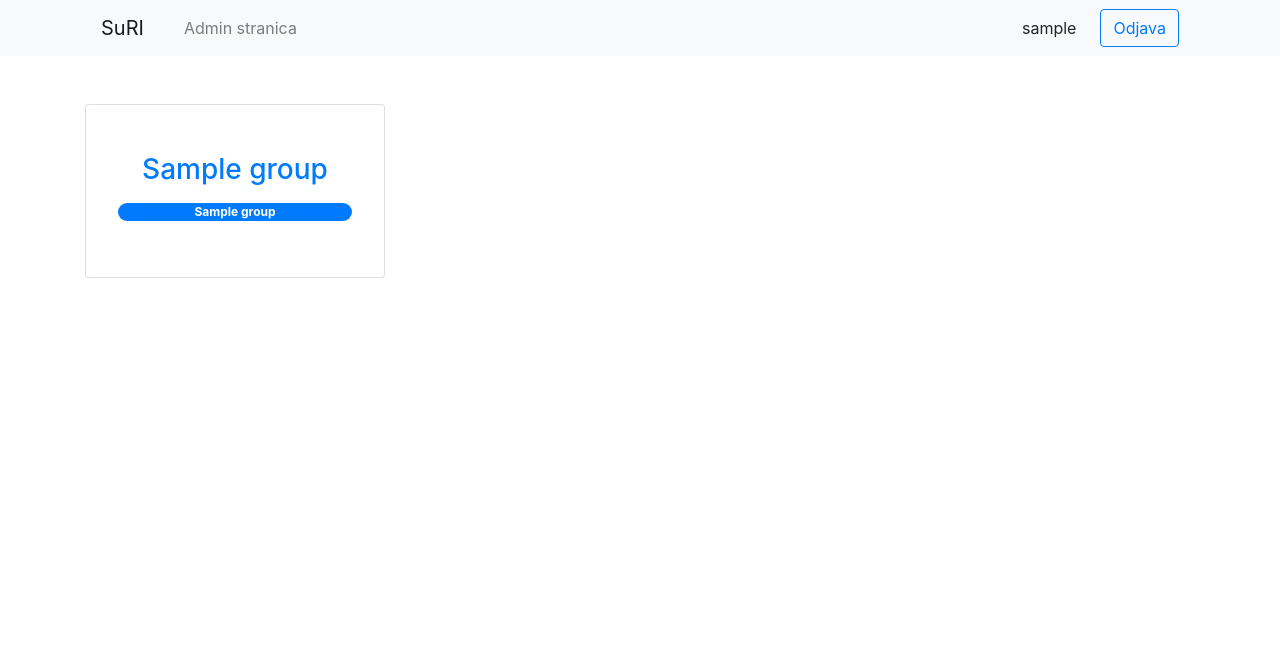
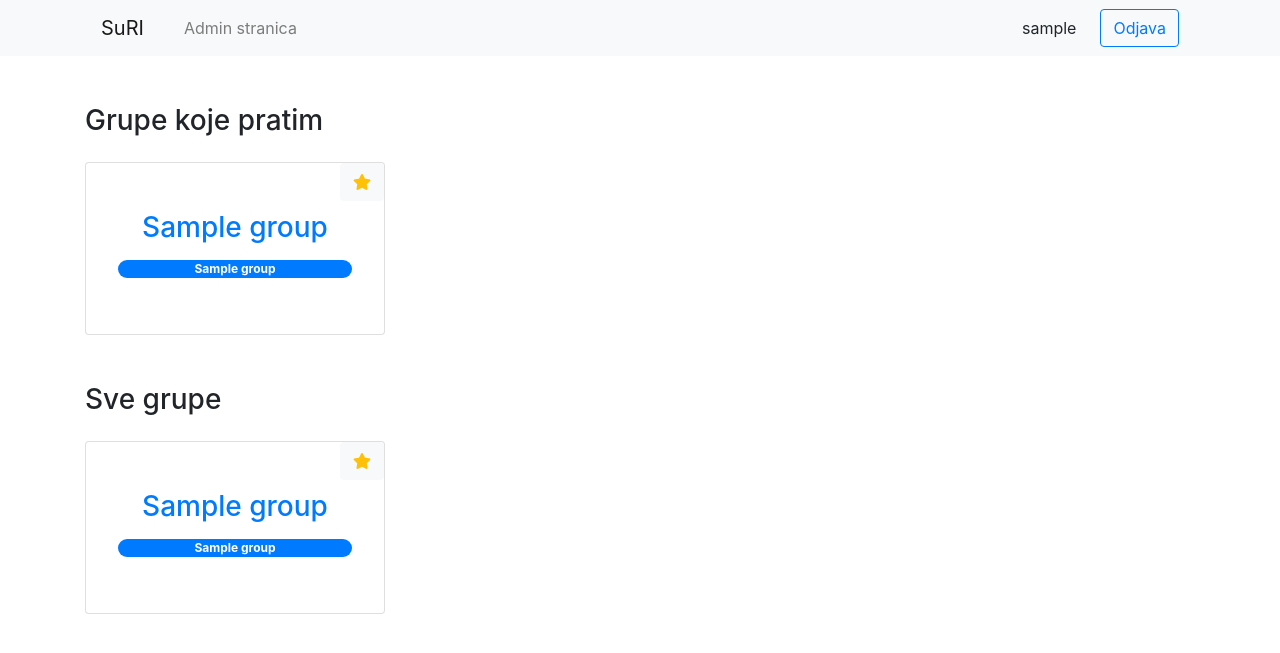
Before and after one commit to Marina-Banov/suri, a Django app: page / in a window 1280 px wide. Shown: the top 653 px of the page. Run offline with Django 3.2, Linux system fonts and the light colour scheme; a user stored in the database is signed in; tables that the repository leaves empty hold one stand-in row (values such as "Sample post"); some libraries are stand-ins or nearby versions.

Commit message:
subscribe to group

```diff
--- a/main_app/static/main_app/style.css
+++ b/main_app/static/main_app/style.css
@@ -88,3 +88,9 @@ img {
         transform: translateY(-40px);
     }
 }
+
+.subscribe-group-container {
+    position: absolute;
+    top: 0;
+    right: 0;
+}
--- a/main_app/templates/main_app/answer.html
+++ b/main_app/templates/main_app/answer.html
@@ -55,6 +55,6 @@
             <button class="btn btn-outline-warning m-1">
                 <i class="fas fa-exclamation-triangle"></i>
             </button>
-        <div>
+        </div>
     {% endif %}
 </div>
--- a/main_app/templates/main_app/index.html
+++ b/main_app/templates/main_app/index.html
@@ -4,14 +4,23 @@
     {% include 'header.html' %}
 
     <main class="container py-5">
+        {% if user.is_authenticated %}
+            <h3 class="mb-4">Grupe koje pratim</h3>
+            {% if subscriptions.count == 0 %}
+                <i>Zaprati grupe koje te posebno zanimaju pritiskom na zvjezdicu
+                    <i class="text-warning far fa-star mx-2"></i> u gornjem desnom kutu.
+                </i>
+            {% endif %}
+            <div class="d-grid">
+            {% for group in subscriptions %}
+                {% include 'main_app/index_group_card.html' %}
+            {% endfor %}
+            </div>
+            <h3 class="mt-5 mb-4">Sve grupe</h3>
+        {% endif %}
         <div class="d-grid">
         {% for group in all_groups %}
-            <a class="text-decoration-none text-center" href="{% url 'group' group.id %}">
-            <div class="card px-4 py-5 justify-content-center">
-                <h3>{{ group.group_name }}</h3>
-                <span class="badge badge-pill badge-primary m-2 no-underline">{{ group.field_name }}</span>
-            </div>
-            </a>
+            {% include 'main_app/index_group_card.html' %}
         {% endfor %}
         </div>
     </main>
--- /dev/null
+++ b/main_app/templates/main_app/index_group_card.html
@@ -0,0 +1,20 @@
+<a class="text-decoration-none text-center" href="{% url 'group' group.id %}">
+<div class="card px-4 py-5 justify-content-center position-relative">
+    <h3>{{ group.group_name }}</h3>
+    <span class="badge badge-pill badge-primary m-2 no-underline">{{ group.field_name }}</span>
+    {% if user.is_authenticated %}
+    <form class="subscribe-group-container" method="post">
+        {% csrf_token %}
+        <input type="hidden" name="group" value="{{ group.id }}">
+        <button type="submit" class="btn btn-light">
+            <i class="text-warning fa-star
+               {% if group in subscriptions %}
+                    fas
+               {% else %}
+                    far
+               {% endif %}"></i>
+        </button>
+    </form>
+    {% endif %}
+</div>
+</a>
--- a/main_app/views.py
+++ b/main_app/views.py
@@ -10,8 +10,16 @@ from main_app.models import Group, Question, Answer, AnswerReview
 
 
 def index(request):
+    if request.method == 'POST':
+        g = Group.objects.get(id=request.POST.get('group'))
+        if request.user in g.subscribers.all():
+            g.subscribers.remove(request.user)
+        else:
+            g.subscribers.add(request.user)
+
     context = {
-        'all_groups': Group.objects.all()
+        'all_groups': Group.objects.all(),
+        'subscriptions': None if not request.user.is_authenticated else Group.objects.filter(subscribers=request.user)
     }
     return render(request, 'main_app/index.html', context)
 
```
Also changed, not shown: templates/registration/register.html (+6 -4 lines).
